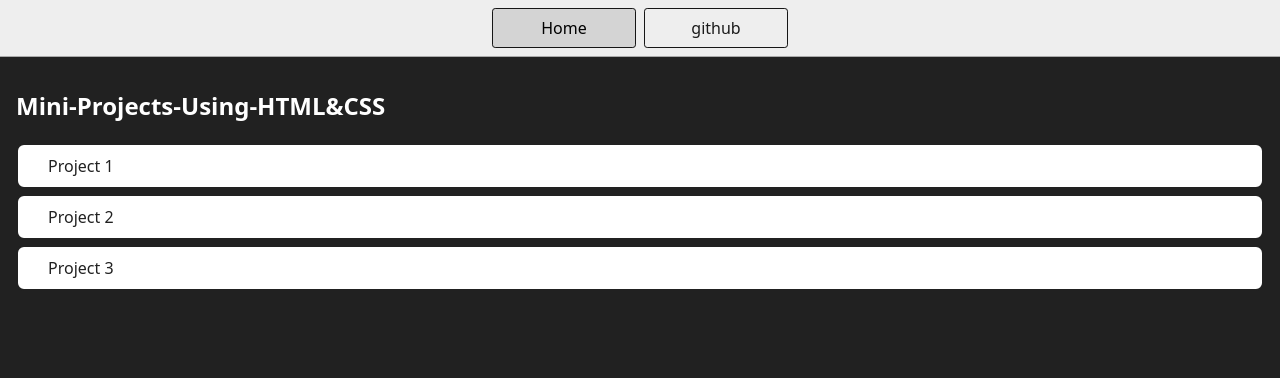
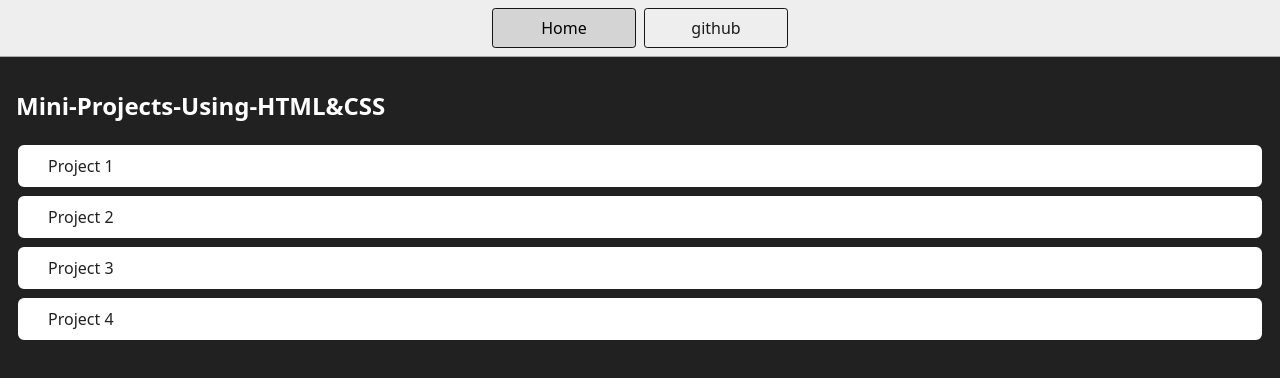
Before and after one commit to sachinr69/Basic-web-dev-projects, a plain HTML site: page index.html in a window 1280 px wide. Drawn offline with Linux system fonts and the light colour scheme; files whose address does not match are found by name.

Commit message:
Update index.html

```diff
--- a/index.html
+++ b/index.html
@@ -24,6 +24,8 @@
           >Project 2 </a>
         <a class="project-link" style="" href="./project3/"
           >Project 3</a>
+         <a class="project-link" style="" href="./project4/"
+          >Project 4</a>
       </div>
     </main>
   </body>
```
